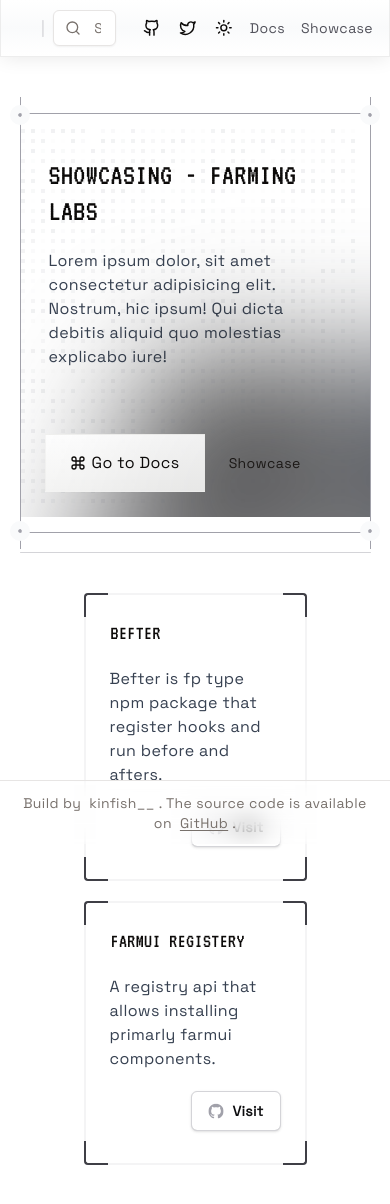
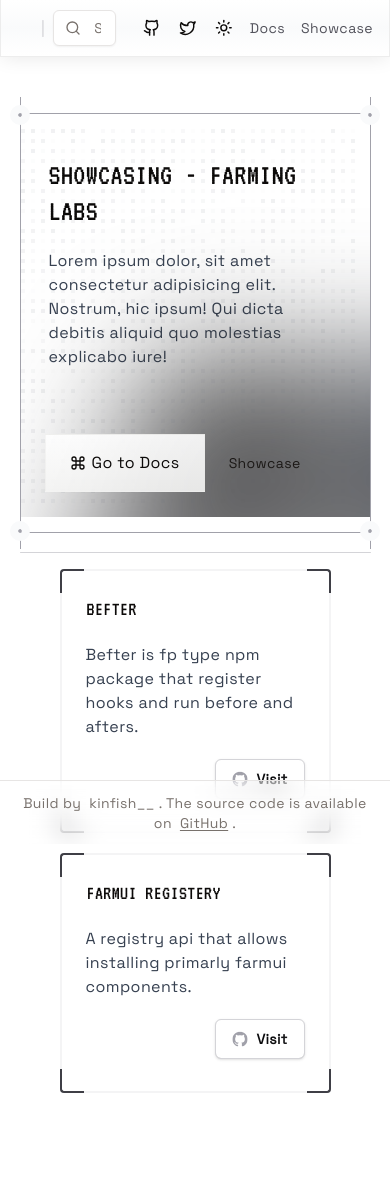
Before and after one commit to farming-labs/web, a Next.js app: page /showcase in a window 390 px wide. Shown: the top 1204 px of the page. After the commit the page ends 1133 px from the top, so only its background shows below. Built offline with nearby package versions, Linux system fonts and the light colour scheme.

Commit message:
docs update

```diff
--- a/app/showcase/_components/package-card.tsx
+++ b/app/showcase/_components/package-card.tsx
@@ -50,7 +50,7 @@ export const PackagegCard = ({
     );
   };
   return (
-    <div className="border-2 border-zinc-100 dark:border-zinc-700 relative rounded-sm">
+    <div className="border-2 border-zinc-100 dark:border-zinc-700 relative w-full md:-w-fit rounded-sm">
       <Icon className="-top-0.5 -left-0.5 border-l-2 border-t-2 rounded-tl-sm" />
       <Icon className="-top-0.5 -right-0.5 border-r-2 border-t-2 rounded-tr-sm" />
       <Icon className="-bottom-0.5 -left-0.5 border-l-2 border-b-2 rounded-bl-sm" />
--- a/app/showcase/_components/packages.tsx
+++ b/app/showcase/_components/packages.tsx
@@ -3,7 +3,7 @@ import { PackagegCard } from "./package-card";
 
 export default function Packages() {
   return (
-    <div className="max-w-6xl p-6 mx-auto overflow-hidden">
+    <div className="max-w-6xl p-0 md:p-6 mx-auto overflow-hidden">
       <div className="grid grid-cols-1 gap-5 md:grid-cols-2 p-10 pt-3 lg:grid-cols-3">
         {farmed.map((item, indx) => {
           return <PackagegCard item={item} key={indx} />;
```
